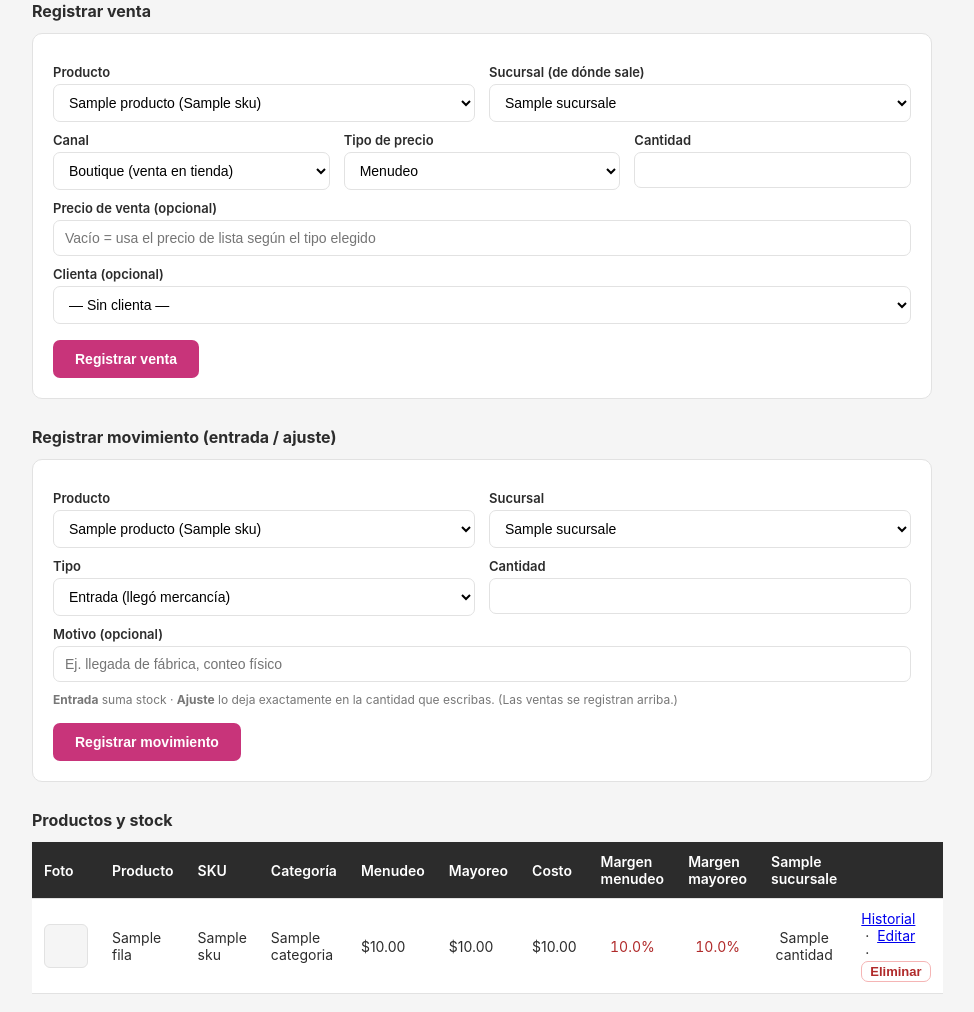
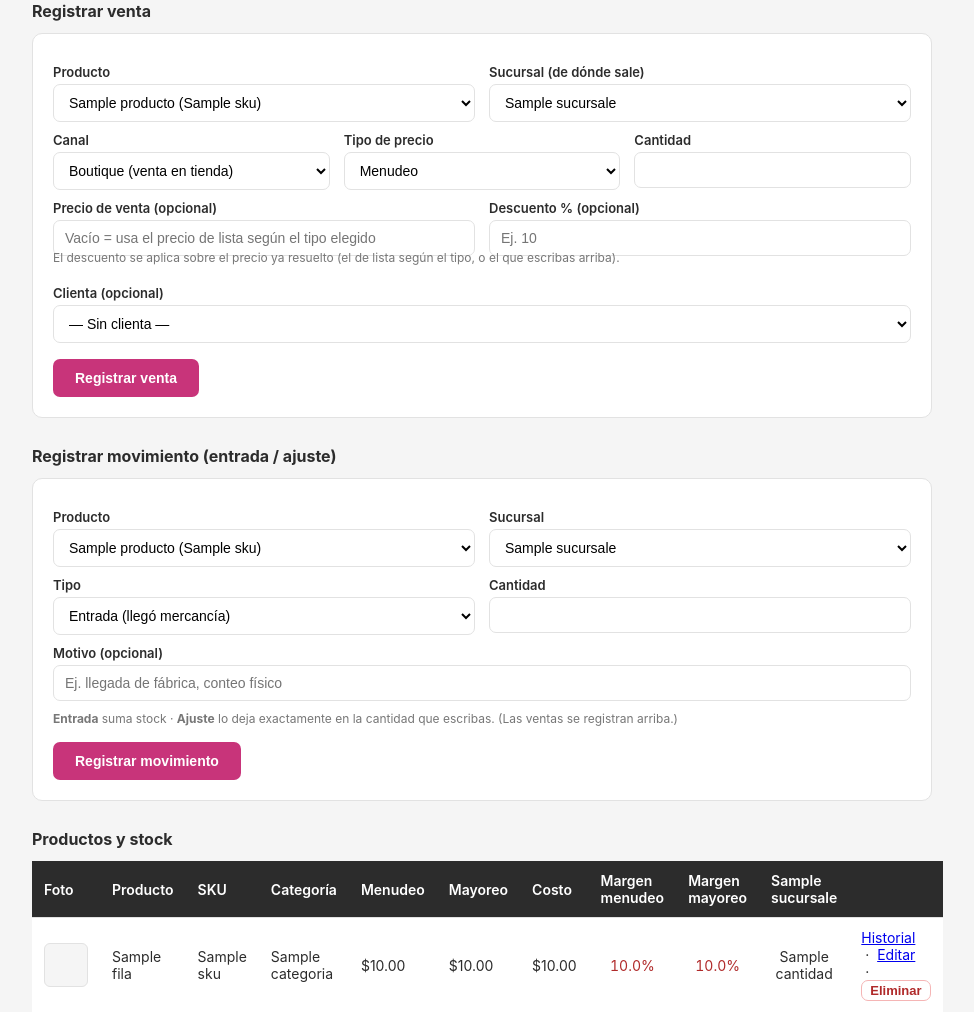
Before and after one commit to yuvalbaryosefp-alt/isha-wear-pos, a FastAPI app: template templates/index.html in a window 1280 px wide. Shown: the part 655-1667 px from the top of the page, without its empty margins (158-1132 px from the left). Run offline with FastAPI, Linux system fonts and the light colour scheme; the template is opened without the code that fills it: most values are stand-ins (such as "Sample title", 1, 10 or a date in 2020).

Commit message:
Agregar descuento en porcentaje al registrar una venta
Nuevo campo opcional "Descuento %" en el formulario de venta. Se
aplica sobre el precio ya resuelto (el de lista según menudeo/mayoreo,
o el manual si se escribió uno), validado entre 0 y 100%. Se guarda
en ventas.descuento_pct para trazabilidad y se muestra en los
historiales de producto y de clienta.

```diff
--- a/app/main.py
+++ b/app/main.py
@@ -243,6 +243,7 @@ def registrar_venta(
     tipo_precio: str = Form("menudeo"),
     cantidad: str = Form(...),
     precio: str = Form(""),
+    descuento: str = Form(""),   # opcional: % de descuento sobre el precio ya resuelto
     cliente_id: str = Form(""),  # opcional: puede venir vacío ("Sin clienta")
 ):
     """Registra una venta: descuenta stock y guarda la info financiera."""
@@ -264,6 +265,11 @@ def registrar_venta(
         return RedirectResponse("/?error=Tipo de precio inválido.", status_code=303)
 
     precio_indicado = parsear_dinero(precio)
+
+    # El descuento es un % opcional entre 0 y 100.
+    descuento_pct = parsear_dinero(descuento)
+    if descuento_pct is not None and not (0 <= descuento_pct <= 100):
+        return RedirectResponse("/?error=El descuento debe ser un % entre 0 y 100.", status_code=303)
 
     # Convierte el select de clienta a número o None ("Sin clienta" llega vacío).
     cliente_id_num = int(cliente_id) if cliente_id.strip() else None
@@ -287,6 +293,10 @@ def registrar_venta(
                 f"/?error=Falta el precio de {tipo_precio} (el producto no tiene ese precio de lista).",
                 status_code=303,
             )
+
+        # El descuento se aplica al final, sobre el precio ya resuelto (de lista o manual).
+        if descuento_pct:
+            precio_unitario = round(float(precio_unitario) * (1 - descuento_pct / 100), 2)
 
         costo_unitario = producto["costo"]  # puede ser None si no se capturó
 
@@ -317,12 +327,13 @@ def registrar_venta(
         # 3) Guarda el registro financiero (cliente_id puede ser None).
         conn.execute(text(
             "INSERT INTO ventas "
-            "(producto_id, sucursal_id, canal, tipo_precio, cantidad, precio_unitario, costo_unitario, cliente_id) "
-            "VALUES (:p, :s, :canal, :tipo_precio, :cant, :precio, :costo, :cliente)"
+            "(producto_id, sucursal_id, canal, tipo_precio, cantidad, precio_unitario, "
+            " costo_unitario, cliente_id, descuento_pct) "
+            "VALUES (:p, :s, :canal, :tipo_precio, :cant, :precio, :costo, :cliente, :descuento)"
         ), {
             "p": producto_id, "s": sucursal_id, "canal": canal, "tipo_precio": tipo_precio,
             "cant": cantidad_num, "precio": precio_unitario, "costo": costo_unitario,
-            "cliente": cliente_id_num,
+            "cliente": cliente_id_num, "descuento": descuento_pct,
         })
 
     return RedirectResponse("/", status_code=303)
@@ -451,7 +462,7 @@ def historial_producto(request: Request, producto_id: int):
 
         ventas_rows = conn.execute(text(
             "SELECT v.creada_en, v.cantidad, v.precio_unitario, v.costo_unitario, "
-            "       v.canal, v.tipo_precio, s.nombre AS sucursal, c.nombre AS clienta "
+            "       v.canal, v.tipo_precio, v.descuento_pct, s.nombre AS sucursal, c.nombre AS clienta "
             "FROM ventas v "
             "JOIN sucursales s ON s.id = v.sucursal_id "
             "LEFT JOIN clientas c ON c.id = v.cliente_id "
@@ -582,7 +593,7 @@ def ver_clienta(request: Request, cliente_id: int):
 
         compras_rows = conn.execute(text(
             "SELECT v.creada_en, p.titulo, v.cantidad, v.precio_unitario, s.nombre AS sucursal, "
-            "       v.canal, v.tipo_precio "
+            "       v.canal, v.tipo_precio, v.descuento_pct "
             "FROM ventas v "
             "JOIN productos p ON p.id = v.producto_id "
             "JOIN sucursales s ON s.id = v.sucursal_id "
--- a/templates/clienta_detalle.html
+++ b/templates/clienta_detalle.html
@@ -24,6 +24,7 @@
           <th>Sucursal</th>
           <th>Canal</th>
           <th>Tipo</th>
+          <th>Descuento</th>
         </tr>
       </thead>
       <tbody>
@@ -36,6 +37,7 @@
             <td>{{ c.sucursal }}</td>
             <td>{{ "Boutique" if c.canal == "boutique" else "E-commerce" }}</td>
             <td>{{ "Menudeo" if c.tipo_precio == "menudeo" else "Mayoreo" }}</td>
+            <td class="num">{{ "%.1f"|format(c.descuento_pct) + "%" if c.descuento_pct else "—" }}</td>
           </tr>
         {% endfor %}
       </tbody>
--- a/templates/index.html
+++ b/templates/index.html
@@ -134,7 +134,14 @@
             <label for="v_precio">Precio de venta (opcional)</label>
             <input type="text" id="v_precio" name="precio" placeholder="Vacío = usa el precio de lista según el tipo elegido">
           </div>
+          <div>
+            <label for="v_descuento">Descuento % (opcional)</label>
+            <input type="number" id="v_descuento" name="descuento" min="0" max="100" step="0.01" placeholder="Ej. 10">
+          </div>
         </div>
+        <p style="font-size:12px; color:#777; margin:-6px 0 10px">
+          El descuento se aplica sobre el precio ya resuelto (el de lista según el tipo, o el que escribas arriba).
+        </p>
         <div class="fila-form">
           <div>
             <label for="v_clienta">Clienta (opcional)</label>
--- a/templates/producto_historial.html
+++ b/templates/producto_historial.html
@@ -30,6 +30,7 @@
           <th>Clienta</th>
           <th>Cantidad</th>
           <th>Precio</th>
+          <th>Descuento</th>
           <th>Ganancia bruta</th>
         </tr>
       </thead>
@@ -43,6 +44,7 @@
             <td>{{ v.clienta or "—" }}</td>
             <td class="num">{{ v.cantidad }}</td>
             <td class="num">${{ "%.2f"|format(v.precio_unitario) }}</td>
+            <td class="num">{{ "%.1f"|format(v.descuento_pct) + "%" if v.descuento_pct else "—" }}</td>
             <td class="num">${{ "%.2f"|format((v.precio_unitario - (v.costo_unitario or 0)) * v.cantidad) }}</td>
           </tr>
         {% endfor %}
```
Also changed, not shown: schema.sql (+6 -1 lines).
